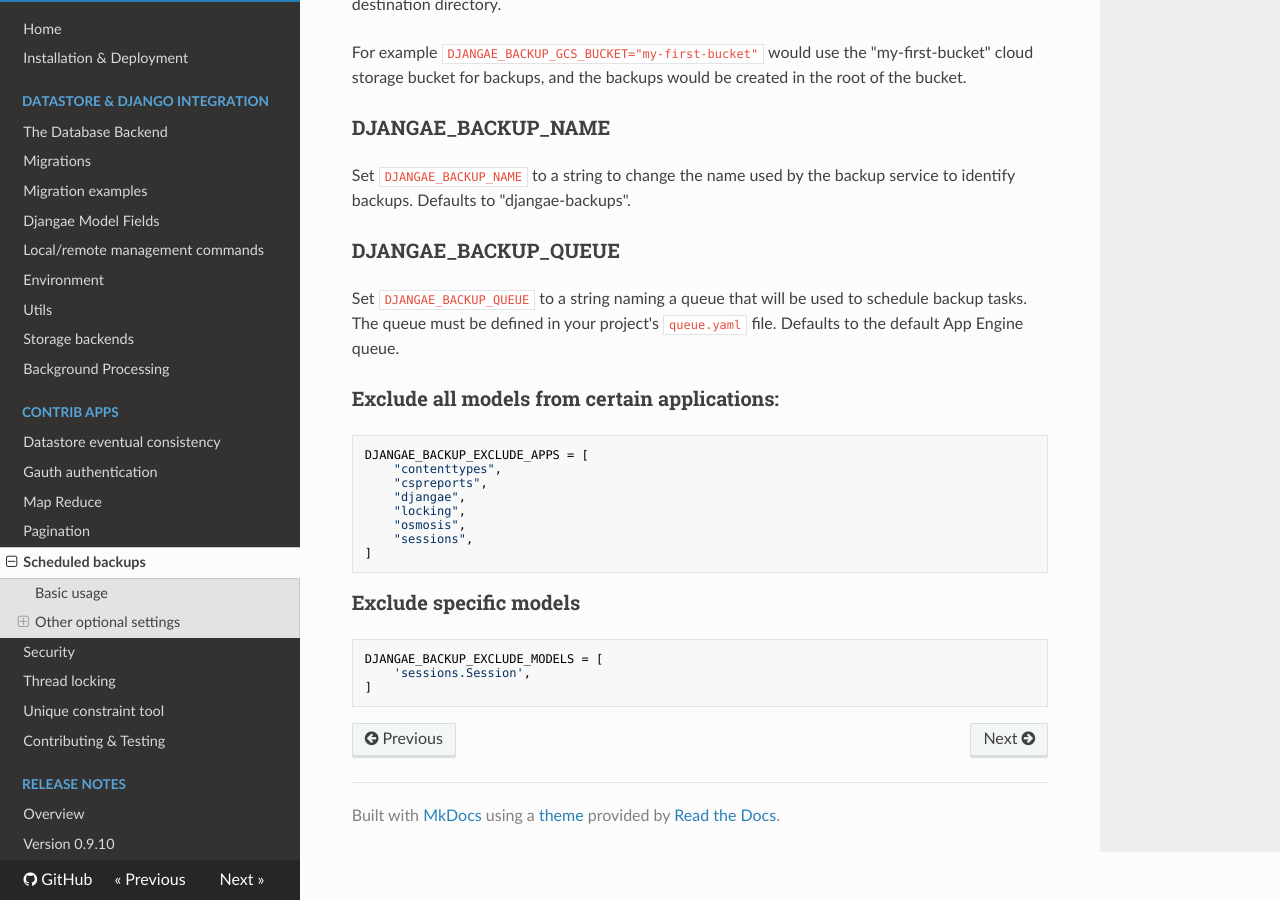
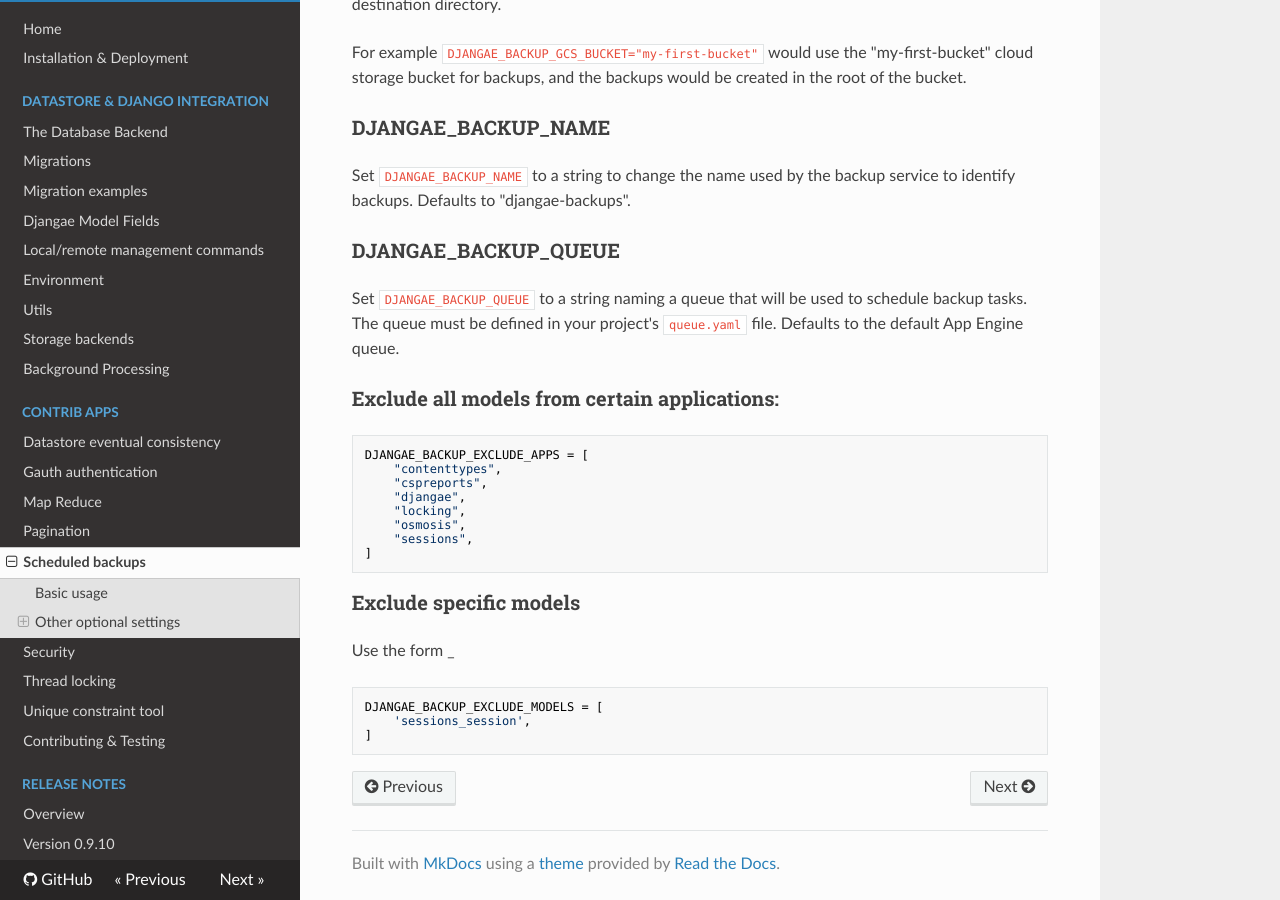
Before and after one commit to wittfabian/djangae, an MkDocs documentation site: the page built from docs/backup.md, in a window 1280 px wide and 900 px high, scrolled down 1164 px. Built offline with MkDocs 1.6.1, drawn with Linux system fonts in a browser that asks for light colours; nearby versions of some CDN libraries; old or Windows-style settings are respelled for this version of MkDocs.

Commit message:
Fix documentation

````diff
--- a/docs/backup.md
+++ b/docs/backup.md
@@ -66,8 +66,10 @@ DJANGAE_BACKUP_EXCLUDE_APPS = [
 
 ### Exclude specific models
 
+Use the form <app_label>_<model_name>
+
 ```python
 DJANGAE_BACKUP_EXCLUDE_MODELS = [
-    'sessions.Session',
+    'sessions_session',
 ]
 ```
````
